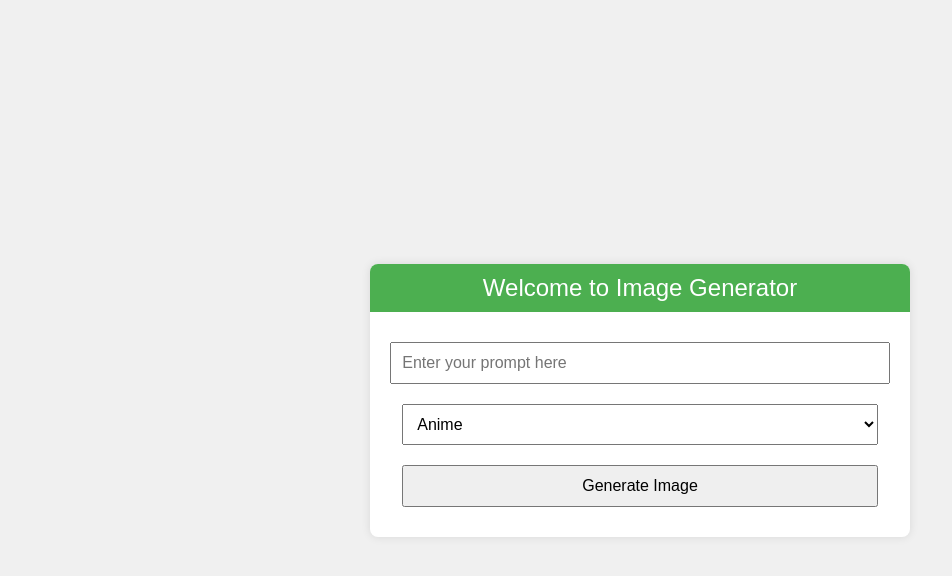
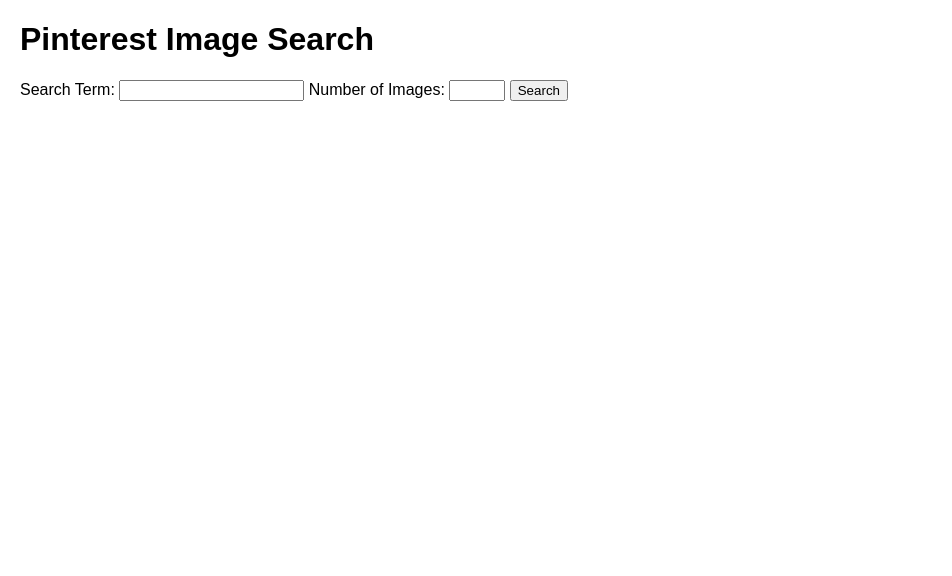
Before and after one commit to churchillitos/temp, a plain HTML site: page index.html in a window 1280 px wide. Shown: the whole page, without its empty margins (0-952 px from the left). Drawn offline with nearby package versions, Linux system fonts and the light colour scheme.

Commit message:
Update index.html

```diff
--- a/index.html
+++ b/index.html
@@ -3,125 +3,65 @@
 <head>
     <meta charset="UTF-8">
     <meta name="viewport" content="width=device-width, initial-scale=1.0">
-    <title>Image Generator</title>
+    <title>Pinterest Image Search</title>
+    <script src="https://cdn.jsdelivr.net/npm/axios/dist/axios.min.js"></script>
     <style>
         body {
             font-family: Arial, sans-serif;
-            display: flex;
-            justify-content: center;
-            align-items: center;
-            min-height: 100vh;
-            background-color: #f0f0f0;
-            margin: 0;
+            margin: 20px;
         }
-        .container {
-            background: white;
-            padding: 20px;
-            border-radius: 8px;
-            box-shadow: 0 0 10px rgba(0,0,0,0.1);
-            text-align: center;
-        }
-        header {
-            background-color: #4CAF50;
-            color: white;
-            padding: 10px 0;
-            border-radius: 8px 8px 0 0;
-            margin: -20px -20px 20px;
-            font-size: 1.5em;
-        }
-        select, button, input {
-            padding: 10px;
-            margin: 10px 0;
-            font-size: 1rem;
-            width: calc(100% - 24px);
-        }
-        img {
-            margin-top: 20px;
-            max-width: 100%;
-            border-radius: 8px;
-            display: none;
-        }
-        .loader {
-            display: none;
-            border: 4px solid #f3f3f3;
-            border-radius: 50%;
-            border-top: 4px solid #3498db;
-            width: 40px;
-            height: 40px;
-            animation: spin 1s linear infinite;
-            margin: 20px auto;
-        }
-        @keyframes spin {
-            0% { transform: rotate(0deg); }
-            100% { transform: rotate(360deg); }
+        #results img {
+            width: 150px;
+            height: 150px;
+            object-fit: cover;
+            margin: 5px;
         }
     </style>
 </head>
 <body>
-    <div class="container">
-        <header>
-            Welcome to Image Generator
-        </header>
-        <input type="text" id="prompt" placeholder="Enter your prompt here">
-        <select id="style-select">
-            <option value="anime">Anime</option>
-            <option value="fantasy">Fantasy</option>
-            <option value="pencil">Pencil</option>
-            <option value="digital">Digital</option>
-            <option value="vintage">Vintage</option>
-            <option value="3d (render)">3D Render</option>
-            <option value="cyberpunk">Cyberpunk</option>
-            <option value="manga">Manga</option>
-            <option value="realistic">Realistic</option>
-            <option value="demonic">Demonic</option>
-            <option value="heavenly">Heavenly</option>
-            <option value="comic">Comic</option>
-            <option value="robotic">Robotic</option>
-        </select>
-        <button onclick="generateImage()">Generate Image</button>
-        <div class="loader" id="loader"></div>
-        <img id="generated-image" alt="Generated Image">
-    </div>
+    <h1>Pinterest Image Search</h1>
+    <form id="searchForm">
+        <label for="searchTerm">Search Term:</label>
+        <input type="text" id="searchTerm" name="searchTerm" required>
+        <label for="numImages">Number of Images:</label>
+        <input type="number" id="numImages" name="numImages" min="1" max="20" required>
+        <button type="submit">Search</button>
+    </form>
+    <div id="results"></div>
 
     <script>
-        async function generateImage() {
-            const prompt = document.getElementById('prompt').value;
-            const style = document.getElementById('style-select').value;
-            const loader = document.getElementById('loader');
-            const image = document.getElementById('generated-image');
+        document.getElementById('searchForm').addEventListener('submit', async function(event) {
+            event.preventDefault();
 
-            if (!prompt) {
-                alert("Please enter a prompt.");
+            const searchTerm = document.getElementById('searchTerm').value;
+            const numImages = document.getElementById('numImages').value;
+            const resultsDiv = document.getElementById('results');
+
+            if (searchTerm.includes('-') == false) {
+                resultsDiv.innerHTML = 'Please enter in the format, example: pinterest Coco Martin - 10 (20 limit only)';
                 return;
             }
 
-            loader.style.display = 'block';
-            image.style.display = 'none';
+            const keySearchs = searchTerm.substr(0, searchTerm.indexOf('-'));
+            const numberSearch = searchTerm.split("-").pop() || 6;
 
             try {
-                const response = await fetch(`https://deku-rest-api-gadz.onrender.com/sdxl?prompt=${encodeURIComponent(prompt)}&style=${encodeURIComponent(style)}`, {
-                    method: 'GET',
-                });
+                const res = await axios.get(`https://gpt4withcustommodel.onrender.com/api/pin?title=${encodeURIComponent(keySearchs)}&count=20`);
+                const data = res.data.data;
 
-                if (!response.ok) {
-                    throw new Error('Network response was not ok');
+                resultsDiv.innerHTML = ''; // Clear previous results
+
+                for (let i = 0; i < parseInt(numberSearch); i++) {
+                    let img = document.createElement('img');
+                    img.src = data[i];
+                    resultsDiv.appendChild(img);
                 }
 
-                const data = await response.json();
-
-                if (data.image_url) {
-                    image.src = data.image_url;
-                    image.style.display = 'block';
-                } else {
-                    alert("Image generation failed.");
-                }
             } catch (error) {
-                console.error('Error generating image:', error);
-                alert('An error occurred while generating the image.');
-            } finally {
-                loader.style.display = 'none';
+                resultsDiv.innerHTML = 'Error fetching images';
+                console.error(error);
             }
-        }
+        });
     </script>
 </body>
 </html>
```
